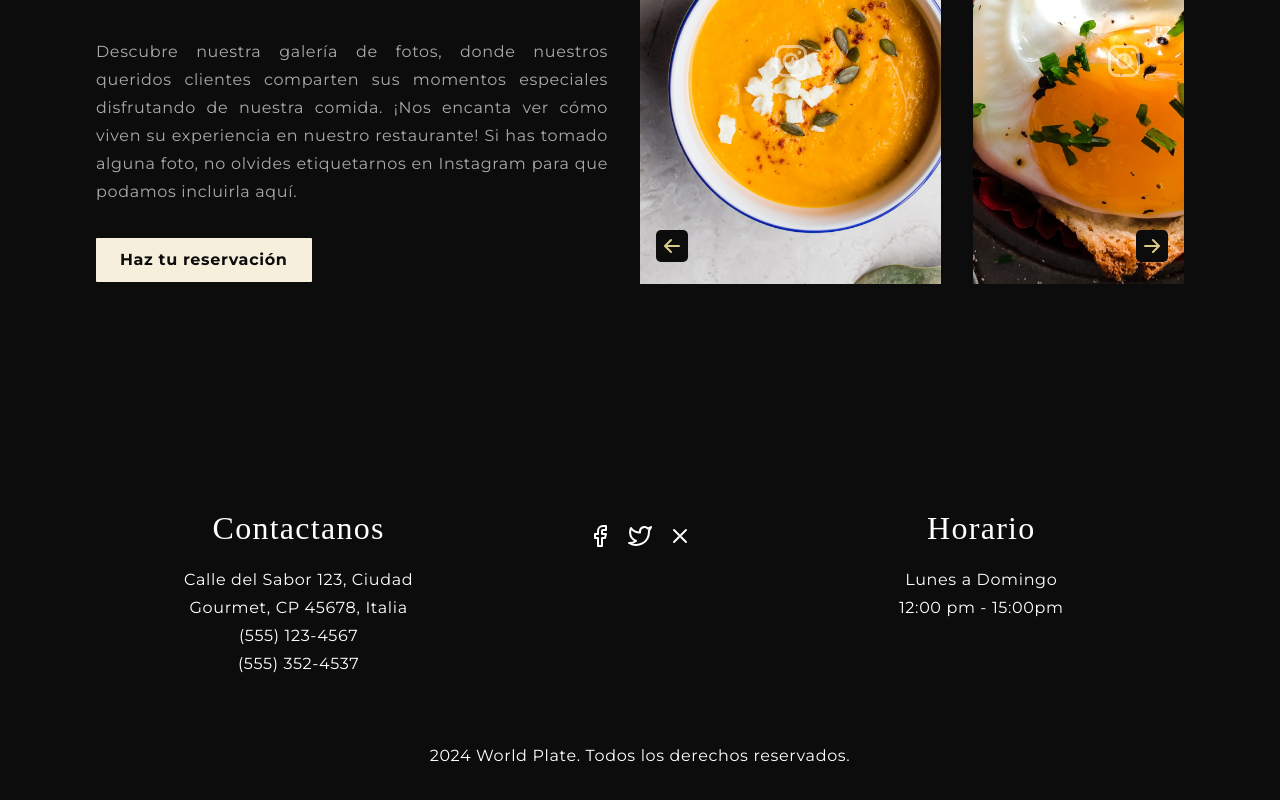
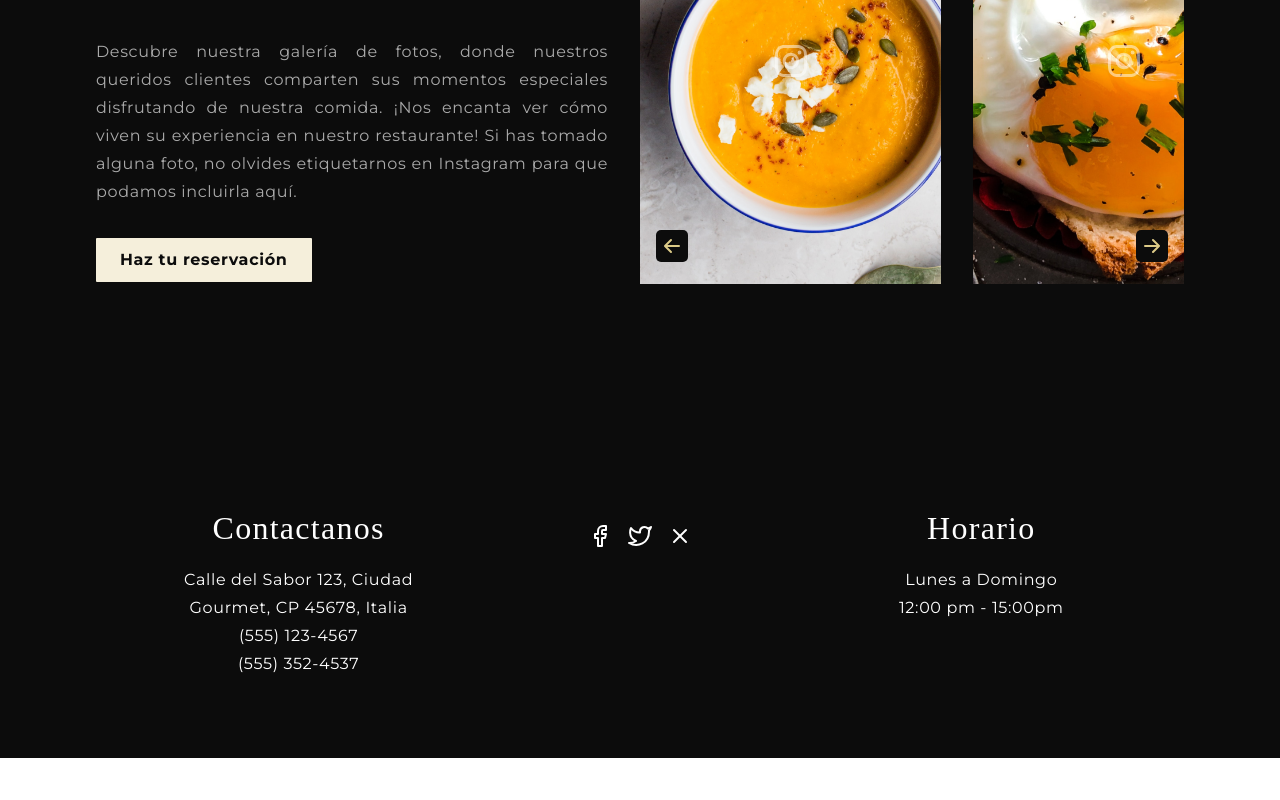
Before and after one commit to danielprogra456/restaurante-1, a React (Vite) app: page /#/home in a window 1280 px wide. Shown: the part 1667-2467 px from the top of the page. After the commit the page ends 2425 px from the top, so only its background shows below. Built offline with nearby package versions, Linux system fonts and the light colour scheme; a web font is replaced by a local one.

Commit message:
octavo commit

```diff
--- a/src/container/Footer/Footer.jsx
+++ b/src/container/Footer/Footer.jsx
@@ -29,12 +29,6 @@ const Footer = () => (
         <p className='p__opensans'>12:00 pm - 15:00pm</p>
       </div>
     </div>
-
-    <div className='footer__copyright'>
-      <p className='p__opensans'>2024 World Plate. Todos los derechos reservados.</p>
-    </div>
-
-
   </div>
 );
 
```
